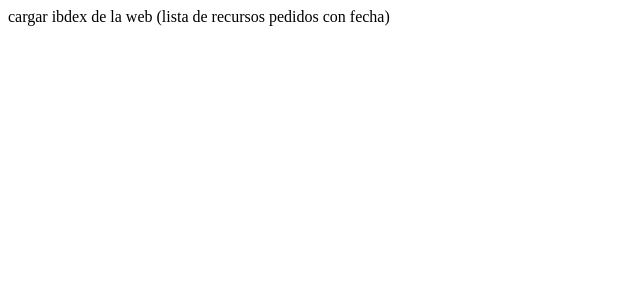
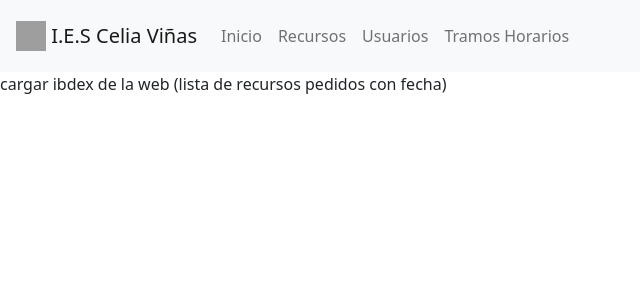
Before and after one commit to FMRedondo/recursosInformaticos, a PHP site: page / in a window 1280 px wide. Shown: the top 300 px of the page, without its empty margins (0-640 px from the left). Run offline with PHP 8.4, Linux system fonts and the light colour scheme; grey boxes are pictures that could not be loaded.

Commit message:
header listo

```diff
--- a/index.php
+++ b/index.php
@@ -1 +1,13 @@
-cargar ibdex de la web (lista de recursos pedidos con fecha)
+<?php
+
+require_once("views/header.php");
+
+$index = new Index();
+
+class Index{
+    public function __construct()
+    {
+        $header = new Header();
+        echo "cargar ibdex de la web (lista de recursos pedidos con fecha)";
+    }
+}
--- a/views/header.php
+++ b/views/header.php
@@ -29,16 +29,16 @@ class Header
                     echo "<div class='collapse navbar-collapse' id='navbarNav'>";
                         echo "<ul class='navbar-nav'>";
                             echo "<li class='nav-item active'>";
-                                echo "<a class='nav-link' href='#'>Inicio</a>";
+                                echo "<a class='nav-link' href='/'>Inicio</a>";
                             echo "</li>";
                             echo "<li class='nav-item'>";
-                                echo "<a class='nav-link' href='#'>editar</a>";
+                                echo "<a class='nav-link' href='/views/recursos.php'>Recursos</a>";
                             echo "</li>";
                             echo "<li class='nav-item'>";
-                                echo "<a class='nav-link' href='#'>eliminar</a>";
+                            echo "<a class='nav-link' href='/views/users.php'>Usuarios</a>";
                             echo "</li>";
                             echo "<li class='nav-item'>";
-                                echo "<a class='nav-link disabled' href='#'>añadir</a>";
+                            echo "<a class='nav-link' href='/views/tramosHorarios.php'>Tramos Horarios</a>";
                             echo "</li>";
                         echo "</ul>";
                     echo "</div>";
```
Also changed, not shown: views/tramosHorarios.php (added, +17 -0 lines).
